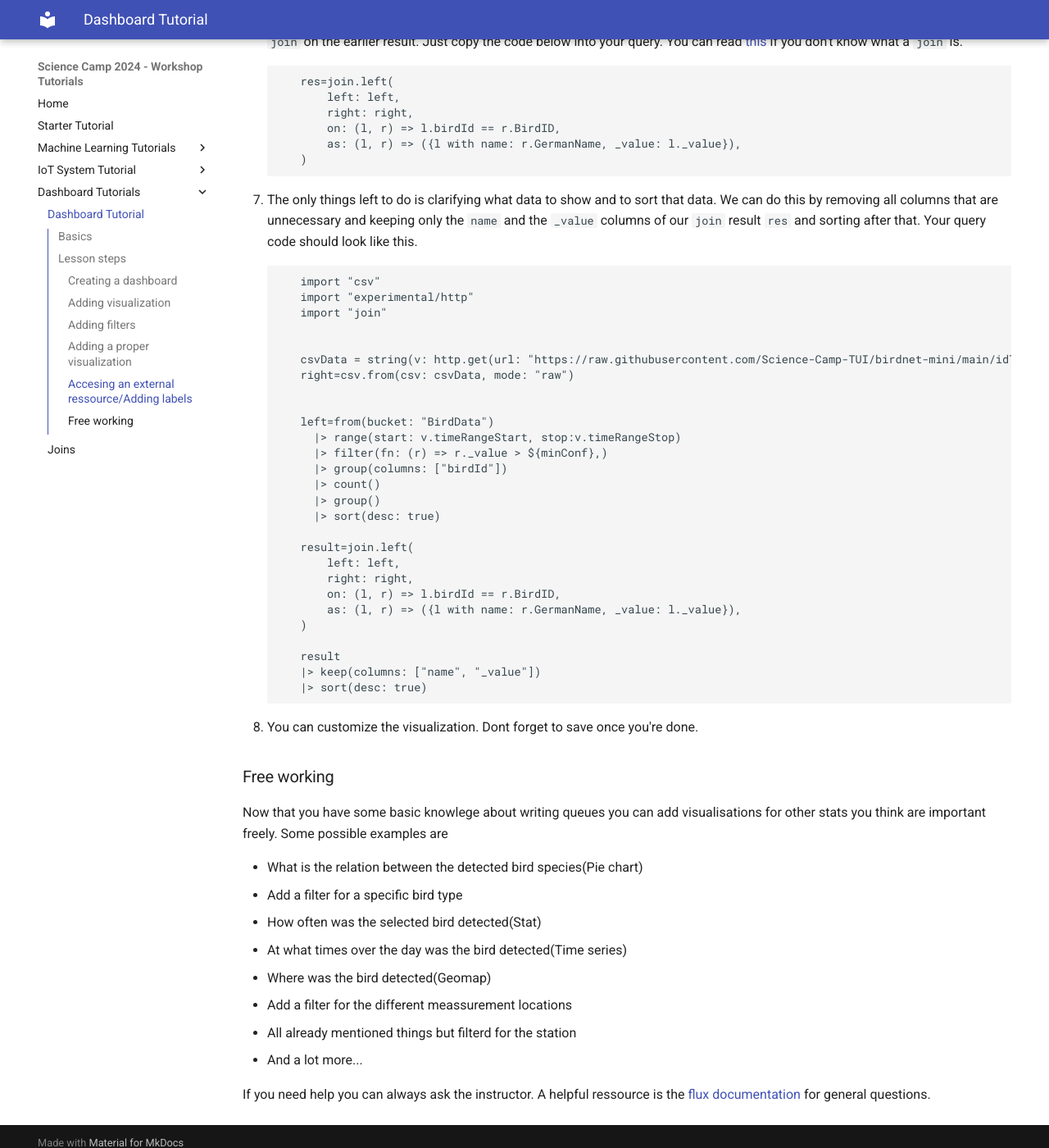
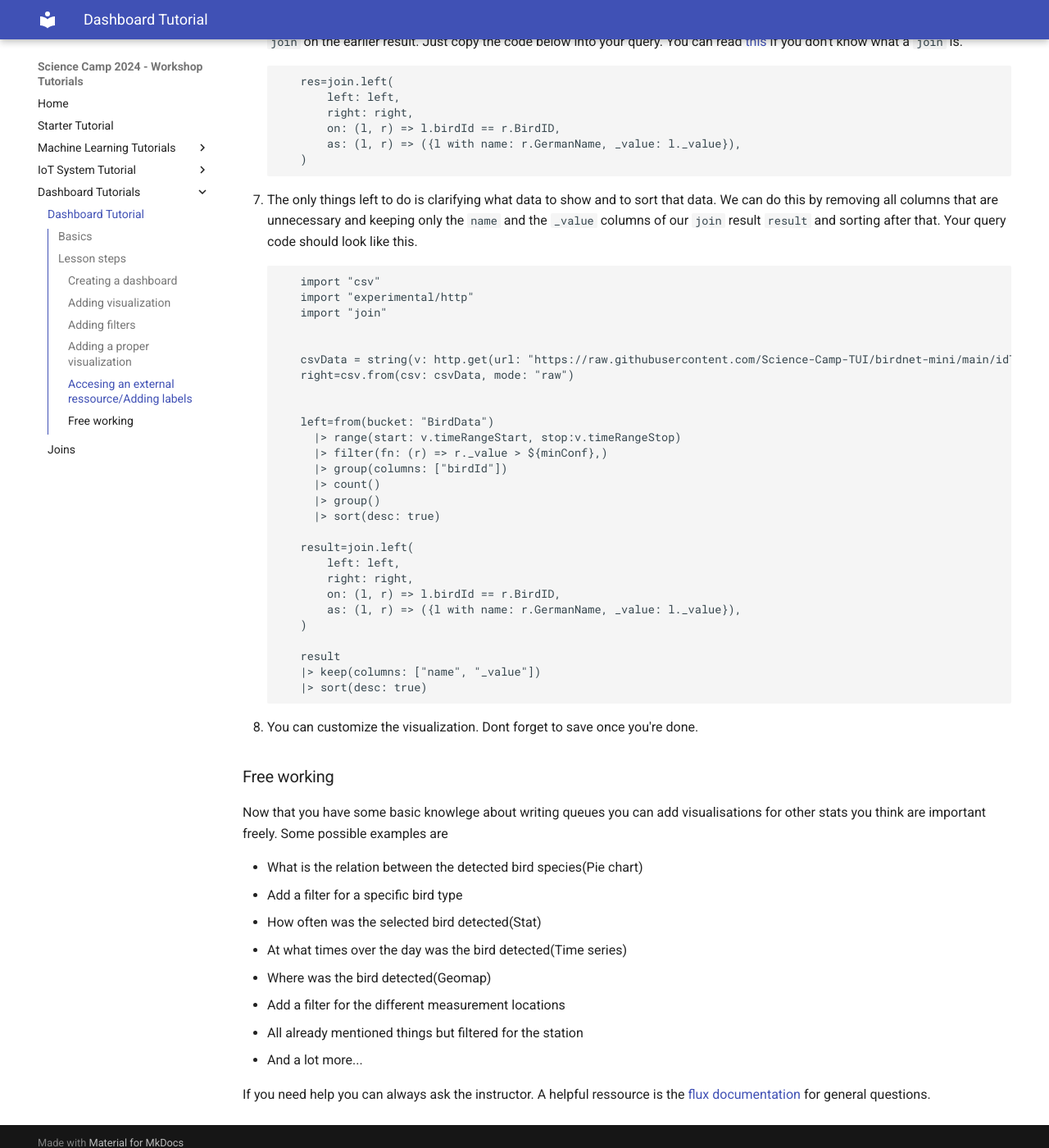
Before and after one commit to Science-Camp-TUI/tutorials, an MkDocs documentation site: the page built from docs/dashboard/index.md, in a window 1280 px wide and 1400 px high, scrolled down 4653 px. Shown: the whole window at 82% size. Built offline with MkDocs 1.6.1 and Material for MkDocs 9.7.7, drawn with Linux system fonts in a browser that asks for light colours.

Commit message:
Update index.md

````diff
--- a/docs/dashboard/index.md
+++ b/docs/dashboard/index.md
@@ -118,7 +118,7 @@
           as: (l, r) => ({l with name: r.GermanName, _value: l._value}),
       )
    ```
-10. The only things left to do is clarifying what data to show and to sort that data. We can do this by removing all columns that are unnecessary and keeping only the `name` and the `_value` columns of our `join` result `res` and sorting after that. Your query code should look like this.
+10. The only things left to do is clarifying what data to show and to sort that data. We can do this by removing all columns that are unnecessary and keeping only the `name` and the `_value` columns of our `join` result `result` and sorting after that. Your query code should look like this.
    ```flux
       import "csv"
       import "experimental/http"
@@ -158,8 +158,8 @@
    - How often was the selected bird detected(Stat)
    - At what times over the day was the bird detected(Time series)
    - Where was the bird detected(Geomap)
-- Add a filter for the different meassurement locations
-   - All already mentioned things but filterd for the station
+- Add a filter for the different measurement locations
+   - All already mentioned things but filtered for the station
 - And a lot more...
 
 If you need help you can always ask the instructor. A helpful ressource is the [flux documentation](https://docs.influxdata.com/flux/v0/) for general questions.
````
